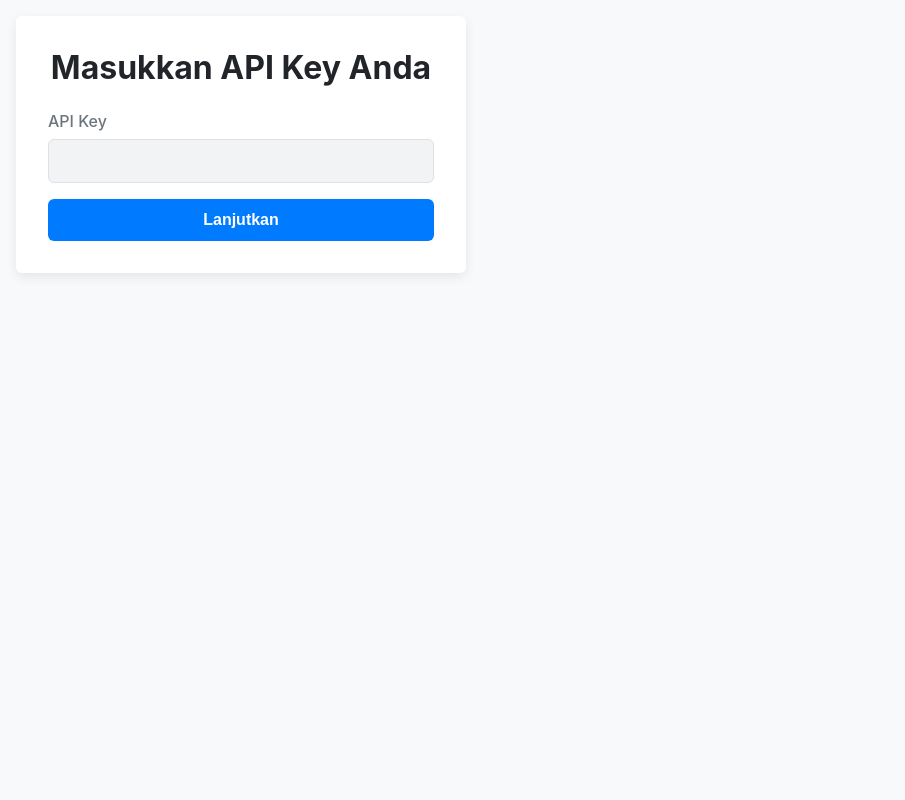
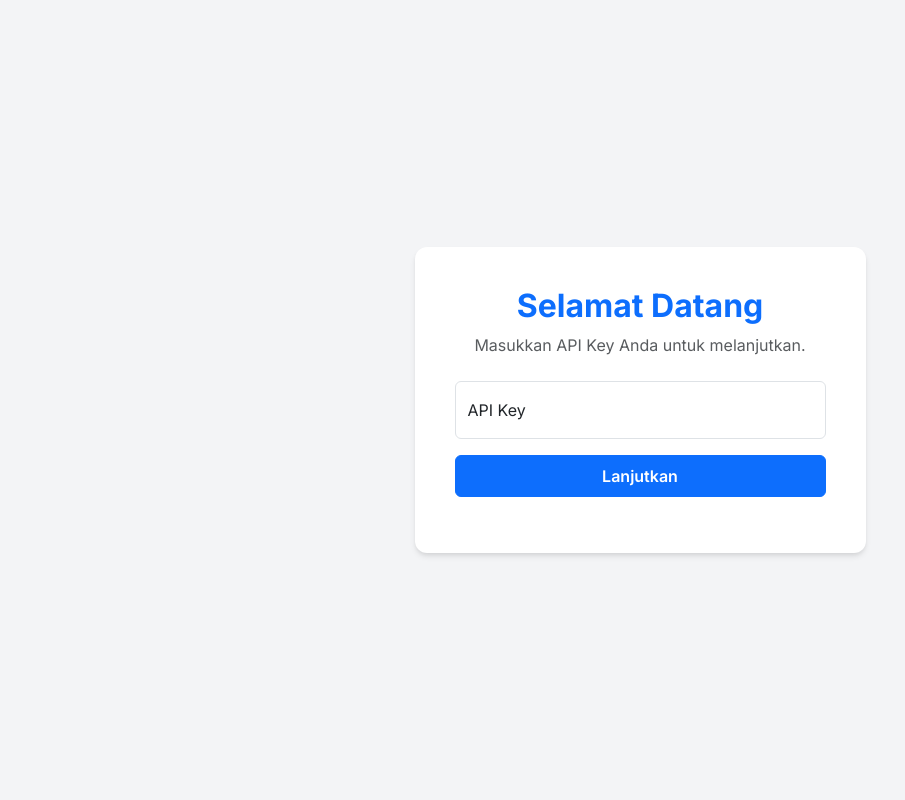
Before and after one commit to zmanias/panel, a PHP site: page /subdo/index.html in a window 1280 px wide. Shown: the whole page, without its empty margins (0-905 px from the left). Run offline with PHP 8.4, Linux system fonts and the light colour scheme.

Commit message:
Add files via upload

```diff
--- a/subdo/index.html
+++ b/subdo/index.html
@@ -3,21 +3,38 @@
 <head>
     <meta charset="UTF-8">
     <meta name="viewport" content="width=device-width, initial-scale=1.0">
-    <title>API Key Validation</title>
+    <title>Validasi API Key</title>
+    <link href="https://cdn.jsdelivr.net/npm/bootstrap@5.3.0/dist/css/bootstrap.min.css" rel="stylesheet">
     <link rel="stylesheet" href="style.css">
 </head>
-<body>
+<body class="d-flex align-items-center min-vh-100 py-4">
+
     <div class="container">
-        <h1>Masukkan API Key Anda</h1>
-        <form id="apiKeyForm">
-            <div class="form-group">
-                <label for="apiKey">API Key</label>
-                <input type="text" id="apiKey" name="apiKey" required>
+        <div class="row justify-content-center">
+            <div class="col-md-6 col-lg-5">
+                <div class="card card-custom p-4">
+                    <div class="card-body text-center">
+                        <div class="mb-4">
+                            <h2 class="fw-bold text-primary">Selamat Datang</h2>
+                            <p class="text-muted">Masukkan API Key Anda untuk melanjutkan.</p>
+                        </div>
+
+                        <form id="apiKeyForm">
+                            <div class="form-floating mb-3">
+                                <input type="text" class="form-control" id="apiKey" name="apiKey" placeholder="API Key" required>
+                                <label for="apiKey">API Key</label>
+                            </div>
+                            <button type="submit" id="submitBtn" class="btn btn-primary w-100 py-2 fw-semibold">Lanjutkan</button>
+                        </form>
+
+                        <div id="message" class="mt-3 fw-bold small"></div>
+                    </div>
+                </div>
             </div>
-            <button type="submit" id="submitBtn">Lanjutkan</button>
-        </form>
-        <div id="message" class="message"></div>
+        </div>
     </div>
+
+    <script src="https://cdn.jsdelivr.net/npm/bootstrap@5.3.0/dist/js/bootstrap.bundle.min.js"></script>
     <script src="script.js"></script>
 </body>
 </html>
--- a/subdo/style.css
+++ b/subdo/style.css
@@ -1,252 +1,51 @@
-/* ========================================= */
-/* ✨ TEMA & VARIABLE WARNA MODERN ✨ */
-/* ========================================= */
+/* style.css */
+@import url('https://fonts.googleapis.com/css2?family=Inter:wght@400;500;600;700&display=swap');
+
 :root {
-    --primary-color: #007bff;
-    --primary-hover: #0056b3;
-    --danger-color: #dc3545;
-    --danger-hover: #c82333;
-    --bg-color: #f8f9fa;
-    --surface-color: #ffffff;
-    --surface-muted: #f1f3f5;
-    --text-primary: #212529;
-    --text-secondary: #6c757d;
-    --border-color: #dee2e6;
-    --shadow: 0 4px 12px rgba(0, 0, 0, 0.08);
-    --border-radius: 6px;
-    --font-sans: -apple-system, BlinkMacSystemFont, "Segoe UI", Roboto, Helvetica, Arial, sans-serif;
+    --bs-font-sans-serif: 'Inter', sans-serif;
+    --bg-body: #f3f4f6;
 }
 
-/* ========================================= */
-/* PENGATURAN DASAR & BODY */
-/* ========================================= */
 body {
-    font-family: var(--font-sans);
-    background-color: var(--bg-color);
-    color: var(--text-primary);
-    margin: 0;
-    padding: 1rem;
-    box-sizing: border-box;
-    -webkit-font-smoothing: antialiased;
-    -moz-osx-font-smoothing: grayscale;
+    background-color: var(--bg-body);
+    font-family: var(--bs-font-sans-serif) !important;
 }
 
-/* ========================================= */
-/* KONTAINER UTAMA */
-/* ========================================= */
-.container {
-    background-color: var(--surface-color);
-    padding: 1.5rem;
-    border-radius: var(--border-radius);
-    box-shadow: var(--shadow);
-    width: 100%;
-    max-width: 450px;
-    box-sizing: border-box;
+/* Kartu dengan efek melayang halus */
+.card-custom {
+    border: none;
+    border-radius: 12px;
+    box-shadow: 0 4px 6px -1px rgba(0, 0, 0, 0.1), 0 2px 4px -1px rgba(0, 0, 0, 0.06);
     transition: all 0.3s ease;
+    background: #fff;
 }
 
-.container.large {
-    max-width: 960px;
+.card-custom:hover {
+    transform: translateY(-2px);
+    box-shadow: 0 10px 15px -3px rgba(0, 0, 0, 0.1), 0 4px 6px -2px rgba(0, 0, 0, 0.05);
 }
 
-/* ========================================= */
-/* HEADER & JUDUL */
-/* ========================================= */
-h1, h2 {
-    margin-top: 0;
+/* Header Dashboard */
+.dashboard-header {
+    background: linear-gradient(135deg, #0d6efd 0%, #0a58ca 100%);
+    color: white;
+    padding: 2rem 0;
+    margin-bottom: 2rem;
+    border-radius: 0 0 1rem 1rem;
+    box-shadow: 0 4px 6px -1px rgba(0, 0, 0, 0.1);
 }
 
-h1 {
-    color: var(--text-primary);
-    text-align: center;
-    margin-bottom: 1.5rem;
+/* Loading Spinner Wrapper */
+#domain-loader {
+    display: none; /* Hidden by default */
 }
 
-h2 {
-    color: var(--text-primary);
-    border-bottom: 1px solid var(--border-color);
-    padding-bottom: 0.75rem;
-    margin-bottom: 1.5rem;
+/* Table styling override */
+.table thead th {
+    background-color: #f8f9fa;
+    font-weight: 600;
+    text-transform: uppercase;
+    font-size: 0.8rem;
+    letter-spacing: 0.5px;
+    border-bottom: 2px solid #e9ecef;
 }
-
-.header {
-    display: flex;
-    justify-content: space-between;
-    align-items: center;
-    flex-wrap: wrap;
-    gap: 1rem;
-    margin-bottom: 2rem;
-}
-
-/* ========================================= */
-/* FORMULIR & INPUT */
-/* ========================================= */
-.form-group {
-    margin-bottom: 1rem;
-}
-
-label {
-    display: block;
-    margin-bottom: 0.5rem;
-    font-weight: 500;
-    color: var(--text-secondary);
-}
-
-input[type="text"],
-input[type="password"],
-select {
-    width: 100%;
-    padding: 0.75rem 1rem;
-    border: 1px solid var(--border-color);
-    border-radius: var(--border-radius);
-    box-sizing: border-box;
-    font-size: 1rem;
-    background-color: var(--surface-muted);
-    transition: border-color 0.2s ease, box-shadow 0.2s ease;
-}
-
-/* ✨ Efek focus yang jelas untuk UX yang lebih baik */
-input[type="text"]:focus,
-input[type="password"]:focus,
-select:focus {
-    outline: none;
-    border-color: var(--primary-color);
-    box-shadow: 0 0 0 3px rgba(0, 123, 255, 0.2);
-}
-
-/* ========================================= */
-/* TOMBOL (BUTTON) */
-/* ========================================= */
-button {
-    width: 100%;
-    padding: 0.75rem 1.5rem;
-    background-color: var(--primary-color);
-    color: white;
-    border: none;
-    border-radius: var(--border-radius);
-    font-size: 1rem;
-    font-weight: 600;
-    cursor: pointer;
-    transition: background-color 0.2s ease, transform 0.2s ease, box-shadow 0.2s ease;
-}
-
-button:hover {
-    background-color: var(--primary-hover);
-    transform: translateY(-2px);
-    box-shadow: 0 4px 8px rgba(0, 123, 255, 0.2);
-}
-
-button:disabled {
-    background-color: #a9cce3;
-    cursor: not-allowed;
-    transform: none;
-    box-shadow: none;
-}
-
-#logoutBtn, #refreshBtn {
-    width: auto;
-    background-color: var(--surface-muted);
-    color: var(--text-primary);
-}
-
-#logoutBtn:hover, #refreshBtn:hover {
-    background-color: #e2e6ea;
-    transform: none;
-    box-shadow: none;
-}
-
-.delete-btn {
-    background-color: var(--danger-color);
-}
-
-.delete-btn:hover {
-    background-color: var(--danger-hover);
-    box-shadow: 0 4px 8px rgba(220, 53, 69, 0.2);
-}
-
-/* ========================================= */
-/* ✨ TABEL RESPONSIf ✨ */
-/* ========================================= */
-.table-wrapper {
-    width: 100%;
-    overflow-x: auto;
-    border: 1px solid var(--border-color);
-    border-radius: var(--border-radius);
-}
-
-table {
-    width: 100%;
-    border-collapse: collapse;
-    min-width: 600px;
-}
-
-th, td {
-    padding: 1rem;
-    text-align: left;
-    border-bottom: 1px solid var(--border-color);
-    white-space: nowrap;
-}
-
-tbody tr {
-    transition: background-color 0.2s ease;
-}
-
-tbody tr:hover {
-    background-color: var(--surface-muted);
-}
-
-th {
-    background-color: var(--surface-muted);
-    font-weight: 600;
-    color: var(--text-secondary);
-    text-transform: uppercase;
-    font-size: 0.85em;
-    letter-spacing: 0.5px;
-}
-
-td {
-    word-break: break-all;
-    white-space: normal;
-}
-
-/* ========================================= */
-/* STYLING KHUSUS ADMIN DASHBOARD */
-/* ========================================= */
-.section {
-    margin-bottom: 2.5rem;
-}
-
-hr {
-    border: none;
-    border-top: 1px solid var(--border-color);
-    margin: 2.5rem 0;
-}
-
-.domain-form {
-    display: flex;
-    flex-direction: column;
-    gap: 10px;
-    margin-bottom: 1.5rem;
-    padding: 1rem;
-    background-color: var(--surface-muted);
-    border: 1px solid var(--border-color);
-    border-radius: var(--border-radius);
-}
-
-/* ========================================= */
-/* MEDIA QUERY UNTUK LAYAR LEBIH BESAR */
-/* ========================================= */
-@media (min-width: 768px) {
-    .container {
-        padding: 2rem;
-    }
-
-    .domain-form {
-        flex-direction: row;
-        align-items: center;
-    }
-
-    .domain-form input {
-        flex: 1;
-    }
-}
```
Also changed, not shown: subdo/admin-dashboard.html (+72 -33 lines), subdo/admin-login.html (+25 -9 lines), subdo/create.html (+41 -18 lines).
